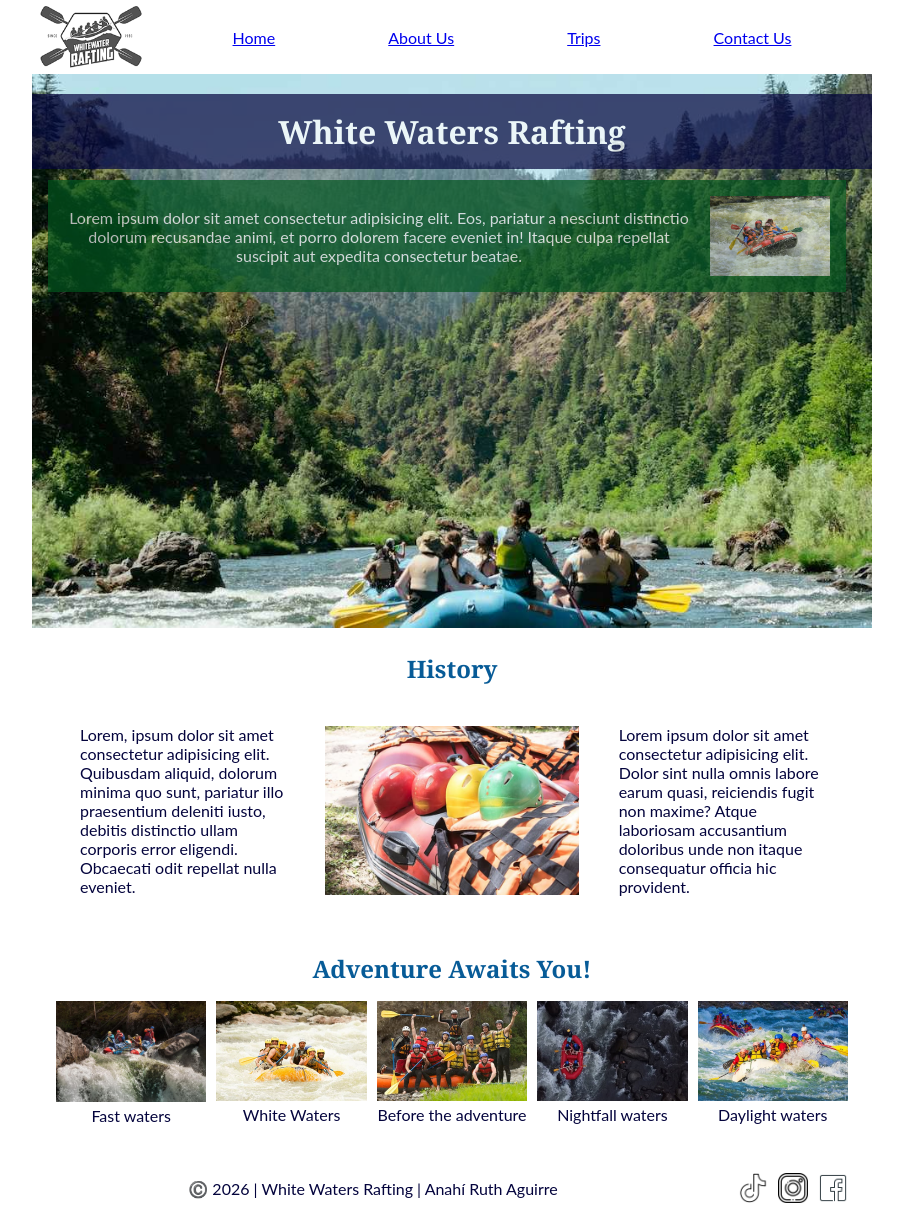
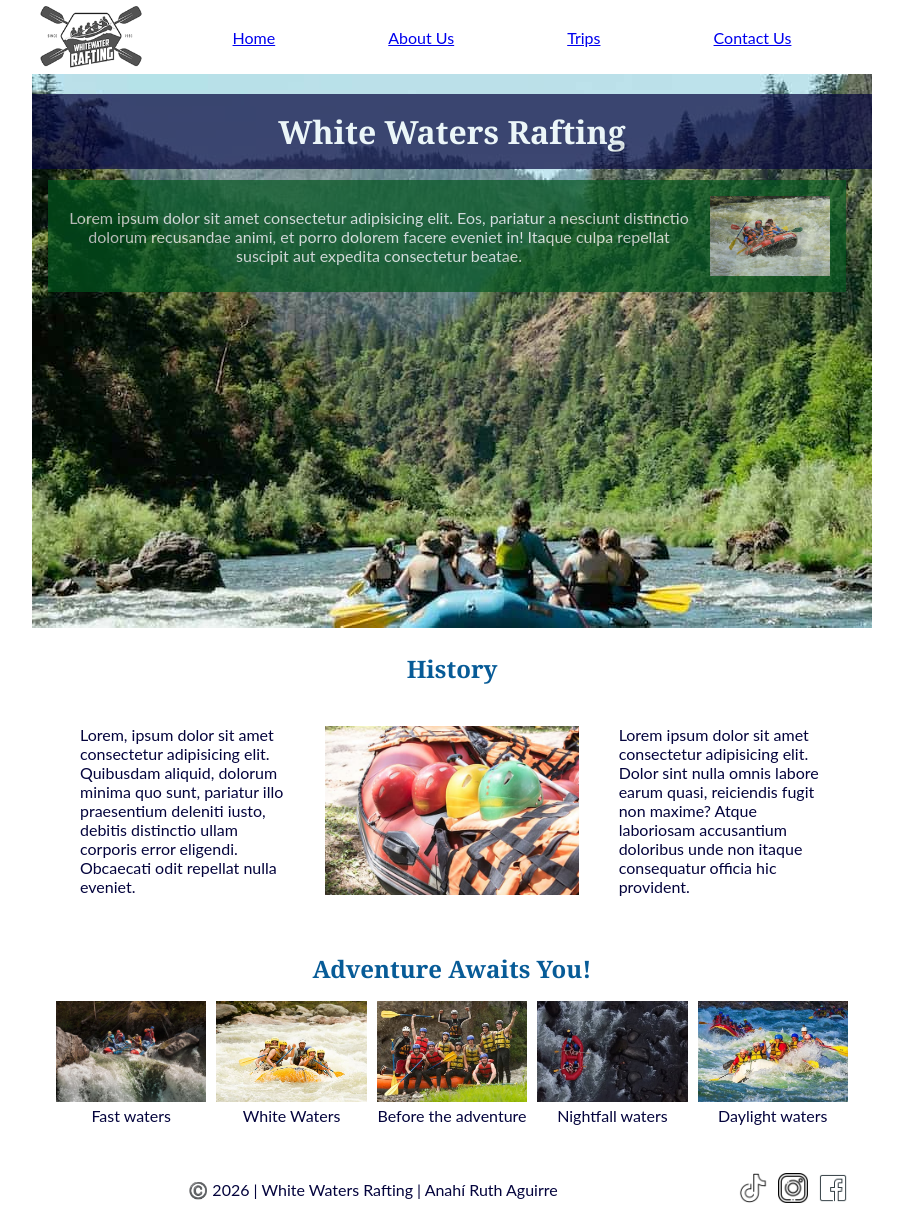
Before and after one commit to aguirreanahiruth/wdd130, a plain HTML site: page wwr/about.html in a window 1280 px wide. Shown: the whole page, without its empty margins (188-1091 px from the left). Drawn offline with Linux system fonts and the light colour scheme.

Commit message:
reduced images size

```diff
--- a/wwr/about.html
+++ b/wwr/about.html
@@ -25,7 +25,7 @@
 
     <main>
         <div class="hero">
-            <img src="images/div-background-reduced.jpg" alt="Happy and relaxed customers enjoying the view" width="800">
+            <img src="images/div-background-more-reduced.jpg" alt="Happy and relaxed customers enjoying the view" width="800">
             <h1>White Waters Rafting</h1>
             <article>
                 <img src="images/happy-customers-reduced.jpg" alt="Happy customers enjoying the ride" width="400">
@@ -62,7 +62,7 @@
                 </figure>
 
                 <figure>
-                    <img src="images/figure5-reduced.jpg" alt="Various customers in the water" width="600">
+                    <img src="images/figure5-more-reduced.jpg" alt="Various customers in the water" width="600">
                     <figcaption>Daylight waters</figcaption>
                 </figure>
 
```
Also changed, not shown: wwr/images/div-background-more-reduced.jpg (added), wwr/images/figure5-more-reduced.jpg (added).
